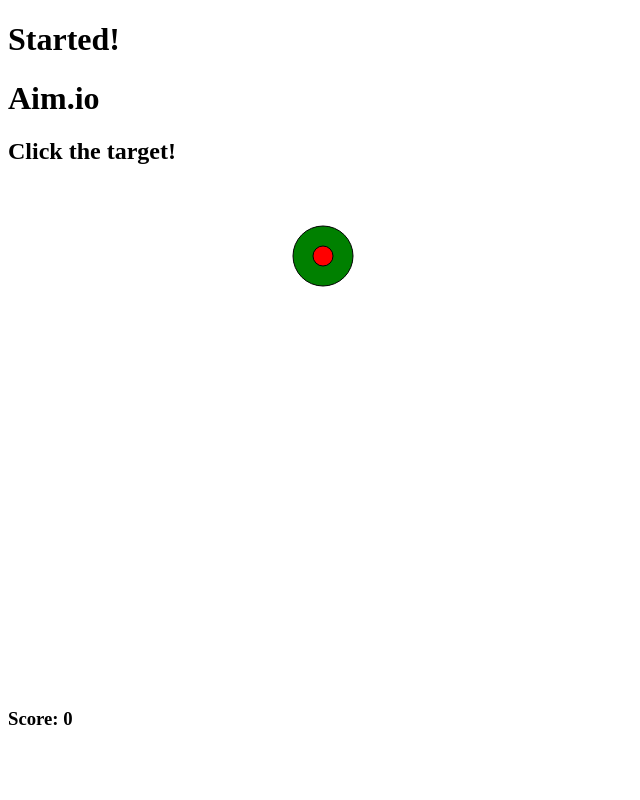
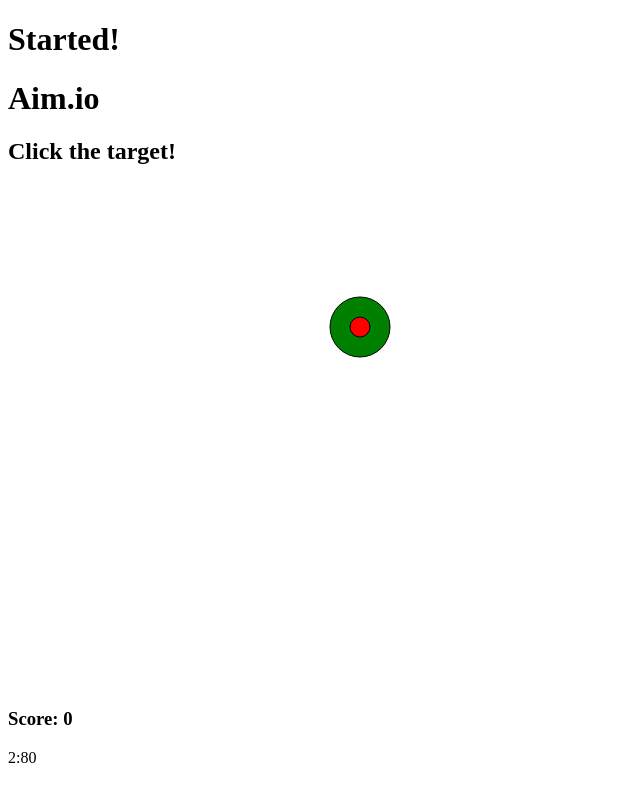
Before and after one commit to sungpaks/Aim.io, a React (Create React App) app: page / in a window 1280 px wide. Both pictures are taken after a click on the button "Start". Shown: the whole page, without its empty margins (0-640 px from the left). Built offline with nearby package versions, Linux system fonts and the light colour scheme.

Commit message:
add Timer.js

```diff
--- a/src/Game.js
+++ b/src/Game.js
@@ -1,10 +1,11 @@
 import React, { useRef, useEffect, useState } from "react";
+import Timer from "./Timer.js";
 
 function getRandom(min, max) {
 	return Math.floor(Math.random() * (max - min + 1)) + min;
 }
 function newPosition() {
-	return [getRandom(0, 1000), getRandom(0, 500)];
+	return [getRandom(100, 900), getRandom(100, 400)];
 }
 function isInTarget(x, y, targetPositionX, targetPositionY) {
 	const dist = Math.sqrt((targetPositionX-x) ** 2 + (targetPositionY-y) ** 2);
@@ -21,9 +22,10 @@ function Game() {
 	const canvasRef = useRef(null);
 	const [score, setScore] = useState(0);
 	const [time, setTime] = useState(0);
+	setInterval(() => setTime(time + 100), 100);
 
 	const onClick = (e) => {
-		setScore(isInTarget(e.offsetX, e.offsetY, targetPositionX, targetPositionY));
+		setScore(score + isInTarget(e.nativeEvent.offsetX, e.nativeEvent.offsetY, targetPositionX, targetPositionY));
 		setTargetPosition(newPosition());
 	};
 
@@ -44,13 +46,13 @@ function Game() {
 		ctx.fill();
 		ctx.stroke();
 	} , [targetPositionX, targetPositionY]);
-
 	return (
 		<div>
 			<h1>Aim.io</h1>
 			<h2>Click the target!</h2>
 			<canvas ref={canvasRef} width="1000" height="500" onClick={onClick} />
 			<h3>Score: {score}</h3>
+			<Timer />
 		</div>
 	);
 }
--- /dev/null
+++ b/src/Timer.js
@@ -0,0 +1,26 @@
+import React, { useRef, useEffect, useState } from "react";
+
+
+const Timer = () => {
+	const [seconds, setSeconds] = useState(0);
+	const [milliseconds, setMilliseconds] = useState(0);
+
+	useEffect(() => {
+		const interval = setInterval(() => {
+			setMilliseconds(parseInt(milliseconds) + 1);
+			if (parseInt(milliseconds) === 99) {
+				setSeconds(parseInt(seconds) + 1);
+				setMilliseconds(0);
+			}
+		}, 10);
+		return () => clearInterval(interval);
+	}, [seconds, milliseconds]);
+
+	return (
+		<div>
+			{seconds}:{milliseconds}
+		</div>
+	);
+};
+
+export default Timer;
```
